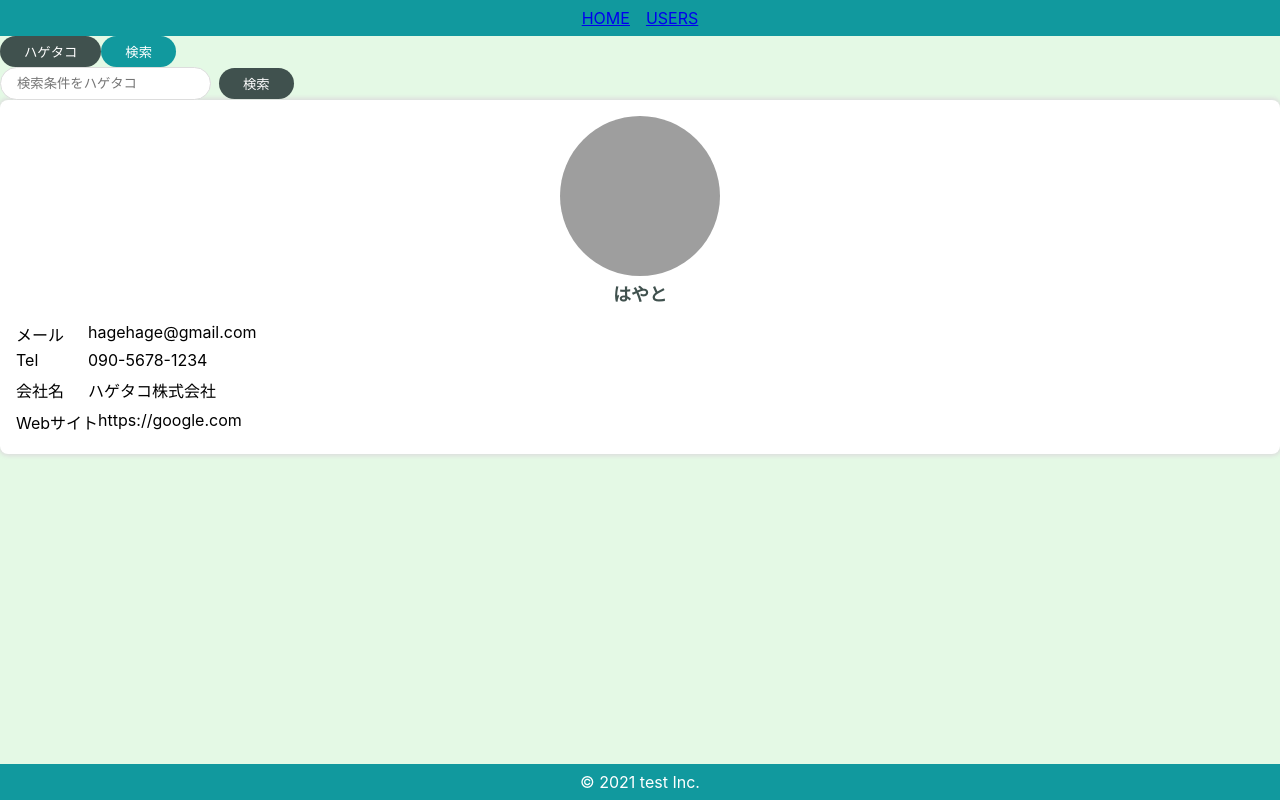
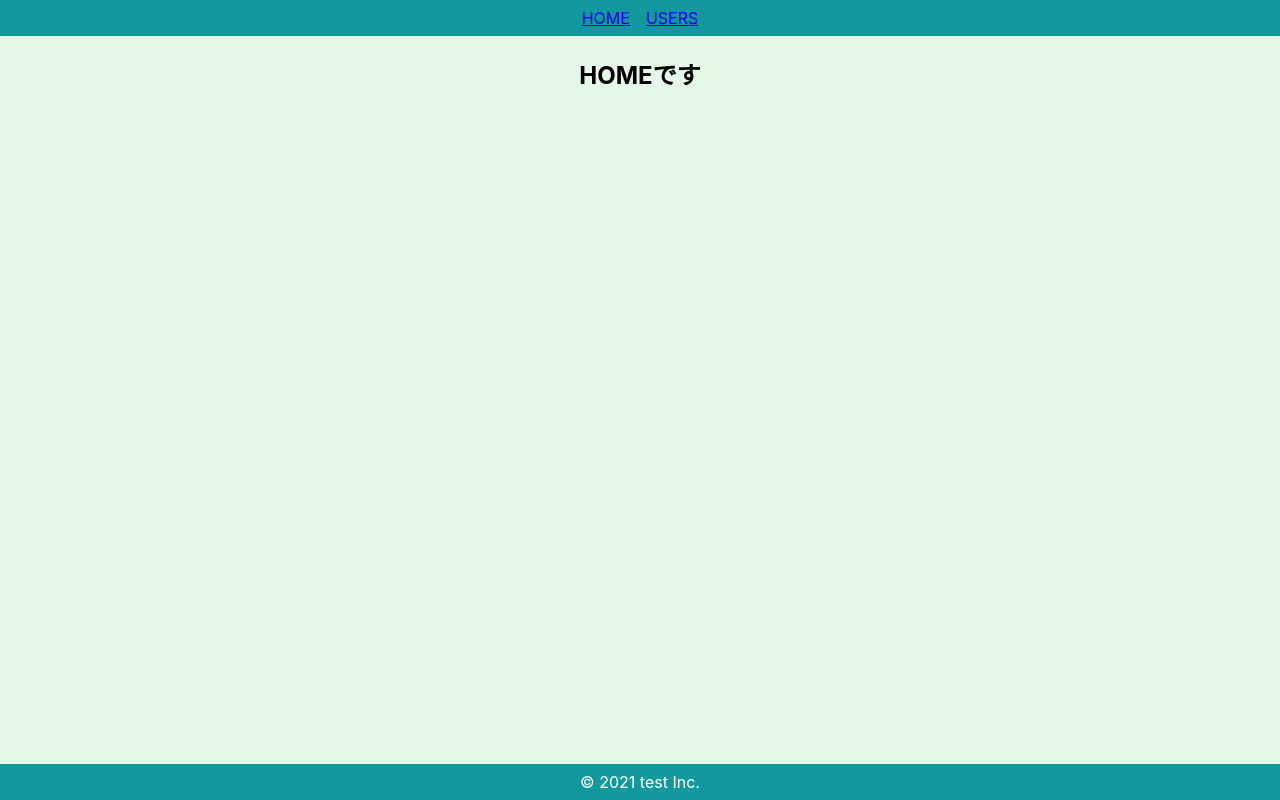
Before and after one commit to hayato-lang/division, a React (Create React App) app: page / in a window 1280 px wide. Built offline with nearby package versions, Linux system fonts and the light colour scheme; grey boxes are pictures that could not be loaded.

Commit message:
pageの作成

```diff
--- a/src/App.jsx
+++ b/src/App.jsx
@@ -1,34 +1,8 @@
-
-import { BrowserRouter } from 'react-router-dom';
-import { PrimaryButton } from './components/atmos/bottun/PrimaryButton';
-import { SecondaryButton } from './components/atmos/bottun/SecondaryButton';
-import { SearchInput } from './components/molcules/SearchInput';
-import { UserCard } from './components/organisms/user/UserCard';
-import { DefaultLayout } from './components/templates/DefaultLayout';
-import { HeaderOnly } from './components/templates/HeaderOnly';
-
-const user = {
-  name: "はやと",
-  image: "https://source.unsplash.com/MOnU_o4DMQw",
-  email: "hagehage@gmail.com",
-  phone: "090-5678-1234",
-  company: {
-    name: "ハゲタコ株式会社"
-  },
-  website: "https://google.com"
-};
+import { Router } from './router/Router';
 
 function App() {
   return (
-    <BrowserRouter>
-      <DefaultLayout>
-        <PrimaryButton>ハゲタコ</PrimaryButton>
-        <SecondaryButton>検索</SecondaryButton>
-        <br />
-        <SearchInput/>
-        <UserCard user={user}/>
-      </DefaultLayout>
-    </BrowserRouter>
+    <Router/>
   );
 }
 
--- /dev/null
+++ b/src/components/pages/Top.jsx
@@ -0,0 +1,13 @@
+import styled from "styled-components";
+
+export const Top = () => {
+  return (
+    <SContainer>
+      <h2>HOMEです</h2>
+    </SContainer>
+  );
+}
+
+const SContainer = styled.div`
+text-align: center;
+`;
--- /dev/null
+++ b/src/components/pages/Users.jsx
@@ -0,0 +1,47 @@
+import styled from "styled-components";
+import {SearchInput} from "../molcules/SearchInput";
+import {UserCard} from "../organisms/user/UserCard";
+
+const users = [...Array(10).keys()].map(((val) => {
+  return {
+    id: val,
+    name: `はやと${val}`,
+    image: "https://source.unsplash.com/MOnU_o4DMQw",
+    email: "hagehage@gmail.com",
+    phone: "090-5678-1234",
+    company: {
+      name: "ハゲタコ株式会社"
+    },
+    website: "https://google.com"
+  }
+}))
+
+
+export const Users = () => {
+  return (
+    <SContainer>
+      <h2>ユーザー一覧です</h2>
+      <SearchInput/>
+      <SUserArea>
+        {users.map((user) => (
+          <UserCard key={user.id} user={user} />
+        ))}
+      </SUserArea>
+    </SContainer>
+  );
+}
+
+const SContainer = styled.div`
+display: flex;
+flex-direction: column;
+align-items: center;
+padding: 24px;
+`;
+
+const SUserArea = styled.div`
+padding-top: 40px;
+width: 100%;
+display: grid;
+grid-template-columns: repeat(auto-fit, minmax(200px, 1fr));
+grid-gap: 20px;
+`;
--- /dev/null
+++ b/src/router/Router.jsx
@@ -0,0 +1,24 @@
+import { Switch, Route, BrowserRouter } from "react-router-dom";
+import { Top } from "../components/pages/Top";
+import { Users } from "../components/pages/Users";
+import { DefaultLayout } from '../components/templates/DefaultLayout';
+import { HeaderOnly } from '../components/templates/HeaderOnly';
+
+export const Router = () => {
+  return (
+    <BrowserRouter>
+      <Switch>
+        <Route exact path="/">
+          <DefaultLayout>
+            <Top/>
+          </DefaultLayout>
+        </Route>
+        <Route path="/users">
+          <HeaderOnly>
+            <Users/>
+          </HeaderOnly>
+        </Route>
+      </Switch>
+    </BrowserRouter>
+  );
+}
```
